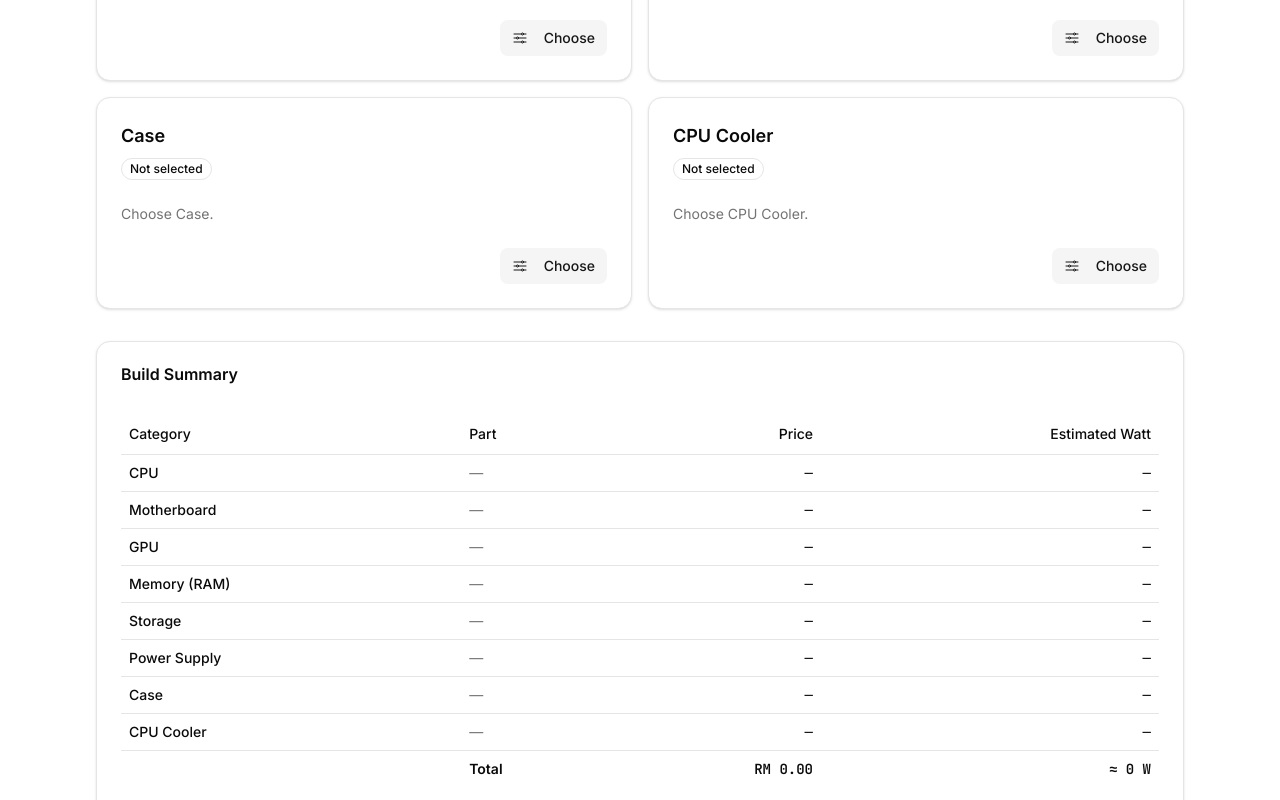
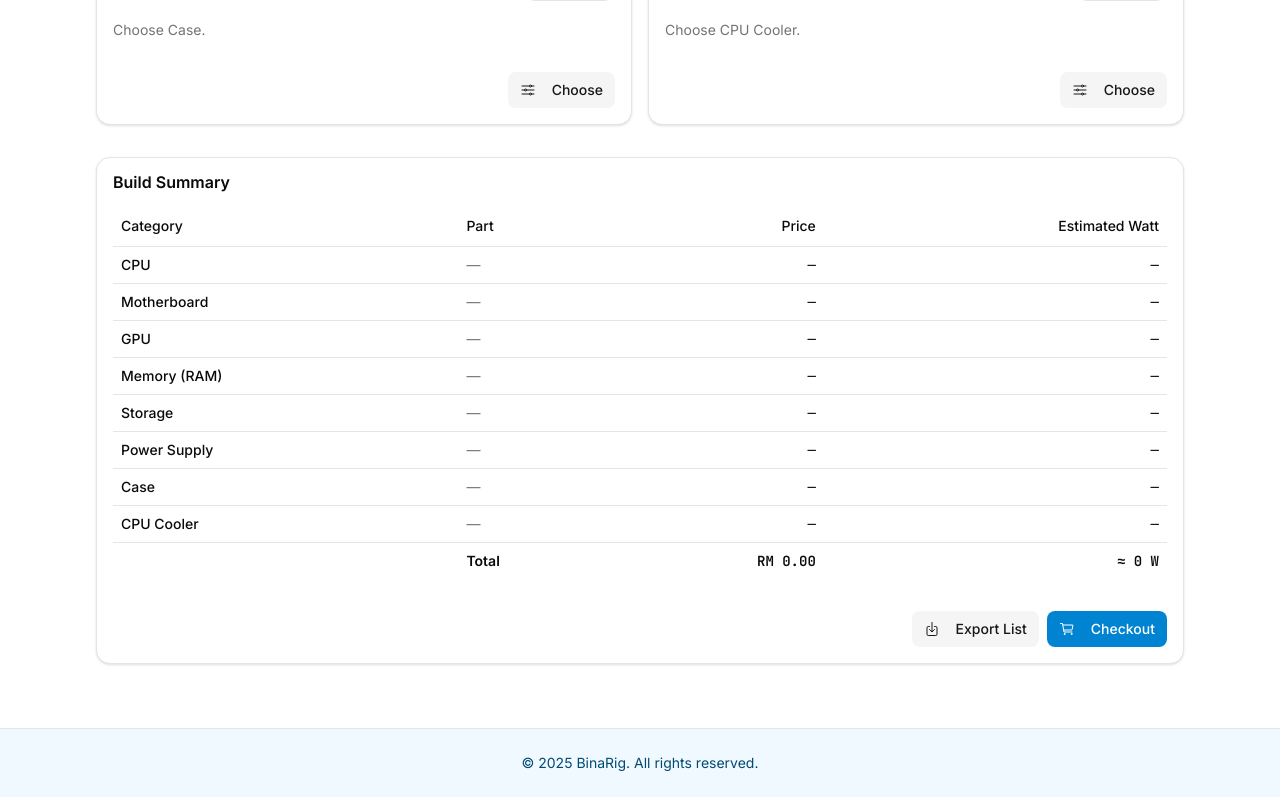
Before and after one commit to azuanalias92/bina-rig, a Next.js app: page /en in a window 1280 px wide. Shown: the part 800-1600 px from the top of the page. Built offline with nearby package versions, Linux system fonts and the light colour scheme.

Commit message:
style(ui): adjust card component spacing and footer alignment
- Reduce padding and gap sizes in card components for more compact layout
- Simplify card header layout and align footer text to center

```diff
--- a/src/app/layout.tsx
+++ b/src/app/layout.tsx
@@ -37,7 +37,7 @@ export default function RootLayout({
           <main className="mx-auto max-w-6xl px-4 py-6">{children}</main>
 
           <footer className="border-t bg-sky-50 text-sky-900 dark:bg-sky-900 dark:text-sky-50">
-            <div className="mx-auto max-w-6xl px-4 py-6 text-sm">
+            <div className="mx-auto max-w-6xl px-4 py-6 text-sm text-center">
               © {new Date().getFullYear()} BinaRig. All rights reserved.
             </div>
           </footer>
--- a/src/components/ui/card.tsx
+++ b/src/components/ui/card.tsx
@@ -7,7 +7,7 @@ function Card({ className, ...props }: React.ComponentProps<"div">) {
     <div
       data-slot="card"
       className={cn(
-        "bg-card text-card-foreground flex flex-col gap-6 rounded-xl border py-6 shadow-sm",
+        "bg-card text-card-foreground flex flex-col gap-4 rounded-xl border py-4 shadow-sm",
         className
       )}
       {...props}
@@ -20,7 +20,7 @@ function CardHeader({ className, ...props }: React.ComponentProps<"div">) {
     <div
       data-slot="card-header"
       className={cn(
-        "@container/card-header grid auto-rows-min grid-rows-[auto_auto] items-start gap-2 px-6 has-data-[slot=card-action]:grid-cols-[1fr_auto] [.border-b]:pb-6",
+        "flex items-center justify-between gap-2 px-4",
         className
       )}
       {...props}
@@ -65,7 +65,7 @@ function CardContent({ className, ...props }: React.ComponentProps<"div">) {
   return (
     <div
       data-slot="card-content"
-      className={cn("px-6", className)}
+      className={cn("px-4", className)}
       {...props}
     />
   )
@@ -75,7 +75,7 @@ function CardFooter({ className, ...props }: React.ComponentProps<"div">) {
   return (
     <div
       data-slot="card-footer"
-      className={cn("flex items-center px-6 [.border-t]:pt-6", className)}
+      className={cn("flex items-center px-4 pt-4", className)}
       {...props}
     />
   )
```
